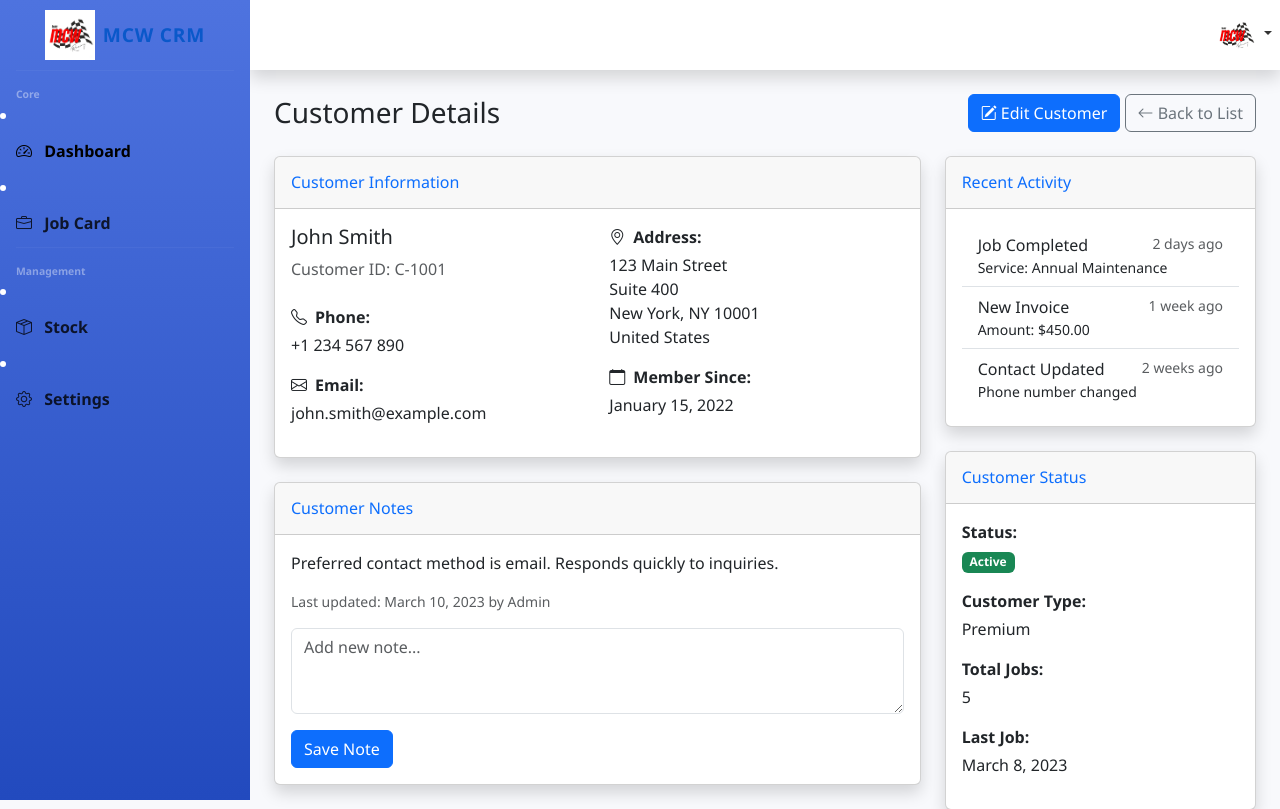
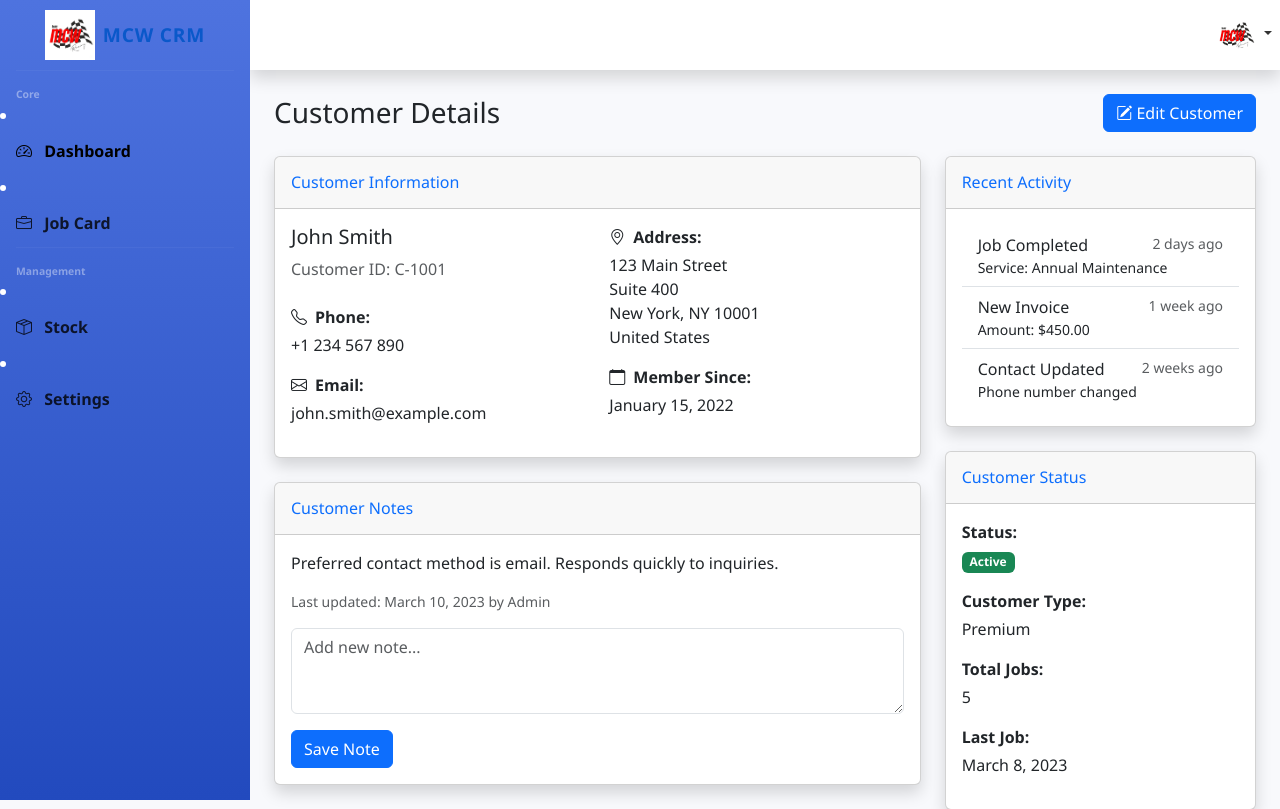
Before and after one commit to cynosylix/mcw_service_center, a Django app: page /Supervisor/Supervisor_home in a window 1280 px wide. Shown: the top 809 px of the page. Run offline with Django 4.2, Linux system fonts and the light colour scheme.

Commit message:
delete back to list button

```diff
--- a/Owner/templates/JobCard.html
+++ b/Owner/templates/JobCard.html
@@ -297,7 +297,7 @@
                         <i class="bi bi-printer"></i> Print
                     </a> -->
                     <a href="#" class="btn btn-outline-secondary ms-2">
-                        <i class="bi bi-arrow-left"></i> Back to List
+                        <i class="bi bi-arrow-left"></i> List
                     </a>
                 </div>
             </div>
--- a/Owner/templates/t.html
+++ b/Owner/templates/t.html
@@ -257,9 +257,7 @@
                     <a href="#" class="btn btn-primary">
                         <i class="bi bi-pencil-square"></i> Edit Customer
                     </a>
-                    <a href="#" class="btn btn-outline-secondary">
-                        <i class="bi bi-arrow-left"></i> Back to List
-                    </a>
+
                 </div>
             </div>
 
--- a/Owner/templates/view_single_job.html
+++ b/Owner/templates/view_single_job.html
@@ -296,9 +296,9 @@
                     <!-- <a href="#" class="btn btn-outline-secondary ms-2">
                 <i class="bi bi-printer"></i> Print
             </a> -->
-                    <a href="#" class="btn btn-outline-secondary ms-2">
+                    <!-- <a href="#" class="btn btn-outline-secondary ms-2">
                         <i class="bi bi-arrow-left"></i> Back to List
-                    </a>
+                    </a> -->
                 </div>
             </div>
 
--- a/Supervisor/templates/SupervisorHome.html
+++ b/Supervisor/templates/SupervisorHome.html
@@ -254,9 +254,7 @@
                     <a href="#" class="btn btn-primary">
                         <i class="bi bi-pencil-square"></i> Edit Customer
                     </a>
-                    <a href="#" class="btn btn-outline-secondary">
-                        <i class="bi bi-arrow-left"></i> Back to List
-                    </a>
+
                 </div>
             </div>
 
```
Also changed, not shown: db.sqlite3.
